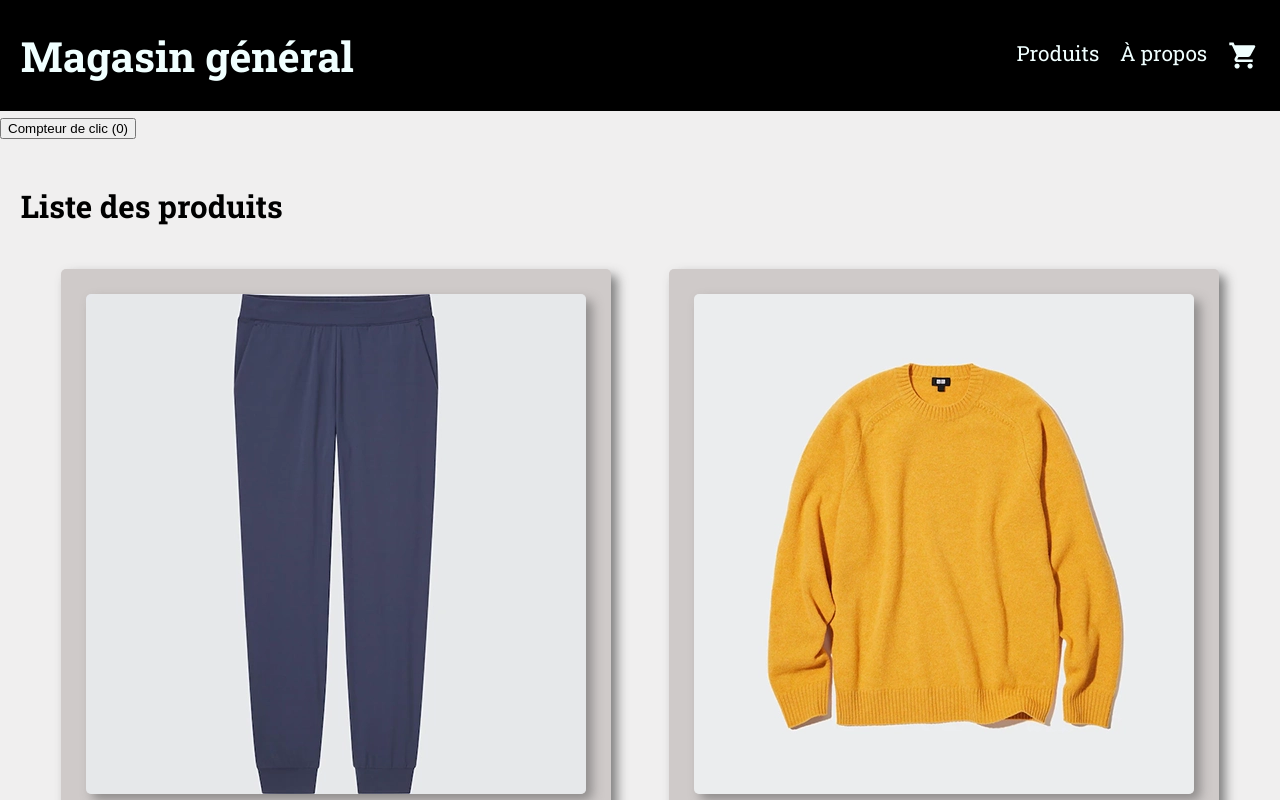
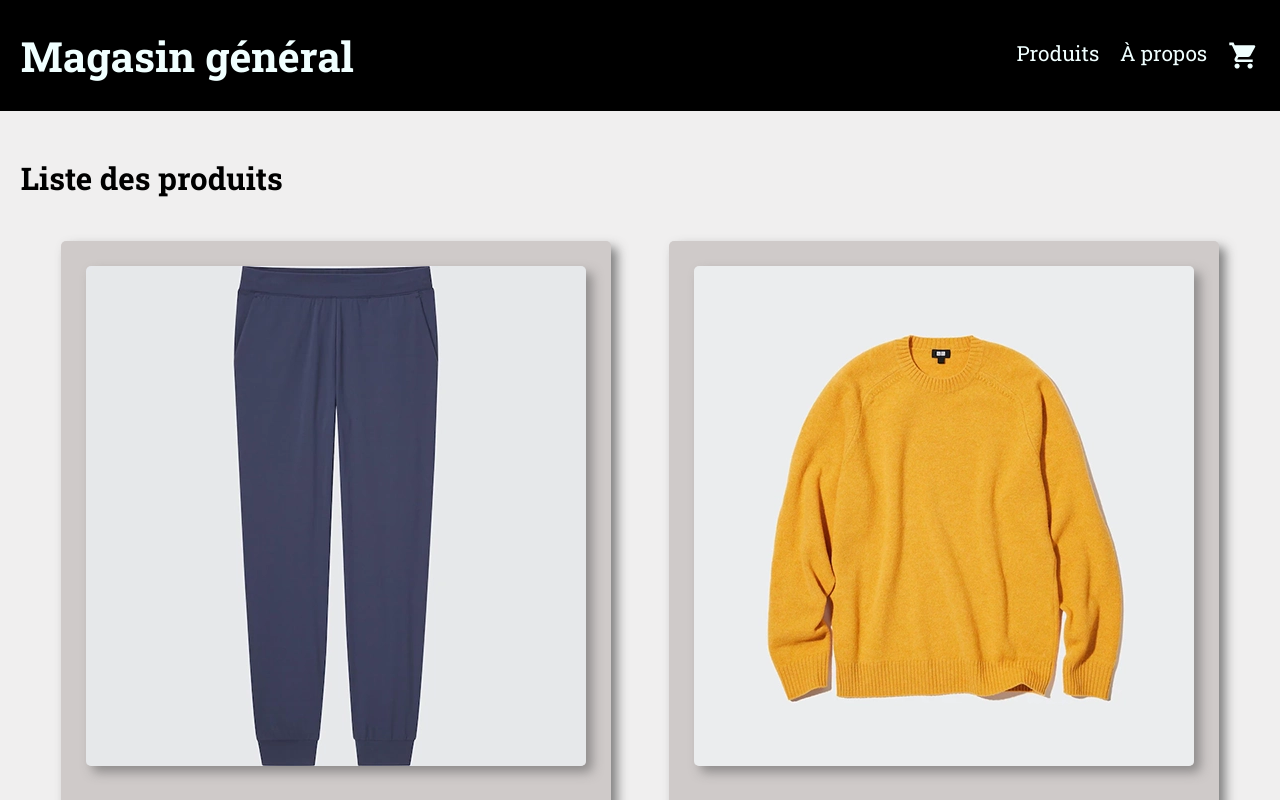
Before and after one commit to NoemieDS/magasin, a React (Create React App) app: page / in a window 1280 px wide. Shown: the top 800 px of the page. Built offline with nearby package versions, Linux system fonts and the light colour scheme.

Commit message:
Retrait du compteur, édition des commentaires

```diff
--- a/src/Appli.jsx
+++ b/src/Appli.jsx
@@ -8,7 +8,7 @@ function Appli() {
 
   /****************************************************************************** exemples JS */
   /* sans react serait ..... id produit, prix, quantité mis par l'utilisateur
-dans un objet JS / tableau associatif, pas un array avec position []
+  dans un objet JS / tableau associatif, pas un array avec position []
   panier = {
     prd0001: {prix: 15, qte: 12},
     prd0002: {prix: 15, qte: 02},
@@ -21,36 +21,28 @@ dans un objet JS / tableau associatif, pas un array avec position []
   //On utilise la fonction HOOK useState({}) pour surveiller l'état du panier
   //useState({}) Retourne un tableau avec 2 valeurs, un objet et une fonction
 
-
   //on part un objet vide pour y mettre les articles choisis par l'utilisateur
   /*
   let panier= etatPanier[0]; // c'est le {} dans le useState({})
   let setPanier = etatPanier[1]; //position 1 est une fonction qui surveille l'état
 */
 
-
-
-  /* peut être écrit en une ligne
-    on utilise const car on ne modifie pas la variable d'état (aurait pu être let
-    mais c pas la manière de faire)*/
-  //je veux maintenir le panier dans un objet JS surveillé par React
-
+/* On utilise const car on ne modifie pas la variable d'état (aurait pu être let
+    mais c pas la manière de faire react)*/
+//je veux maintenir le panier dans un objet JS surveillé par React
     const [panier, setPanier] = useState({});
 
-    /* compteur de clic */
-    const [compteur, setCompteur] = useState(0);
-
- /******************************************************************************* localStorage */
+    /******************************************************************************* localStorage */
     //Fonction de rappel
     //Action de sauvegarder dans le panier
     //useEffect prend 2 param :un call back et un tableau de dépendance
-/******************************************************************************** useEffect */
+    /******************************************************************************** useEffect */
     useEffect(
       () => localStorage.setItem('panier-ls', JSON.stringify(panier))
       , [panier] //le tableau des dépendances / mettre nom de la variable d'état de useState
-     ); //sans le tableau des dépendances, le useEffect du compteur de clic va augmenter !
+      ); //sans le tableau des dépendances, le useEffect du compteur de clic va augmenter !
 
-/***************** Local Storage démo au long **** */
+/***************** Local Storage démo au long sans useEffect() **** */
   //Récupérer le panier du local storage
 /*   const [panier, setPanier] = useState({
     function() {
@@ -63,7 +55,7 @@ dans un objet JS / tableau associatif, pas un array avec position []
     },
   });
  */
-/*   //EN plus simple
+/*   //Ecriture plus simple
   const [panier, setPanier] = useState(function() {
           return JSON.parse(localStorage.getItem('panier-ls')) || {};
 });
@@ -83,7 +75,6 @@ dans un objet JS / tableau associatif, pas un array avec position []
     <div className="Appli">
       {/* <Entete panier={panier} ali={'baba'} chose='been'/> */}
       <Entete panier={panier} />
-      <button onClick={() => setCompteur(compteur + 1)}>Compteur de clic ({compteur})</button>
       <ListeProduits panier={panier} setPanier={setPanier} />
       <Pied2page />
     </div>
```
